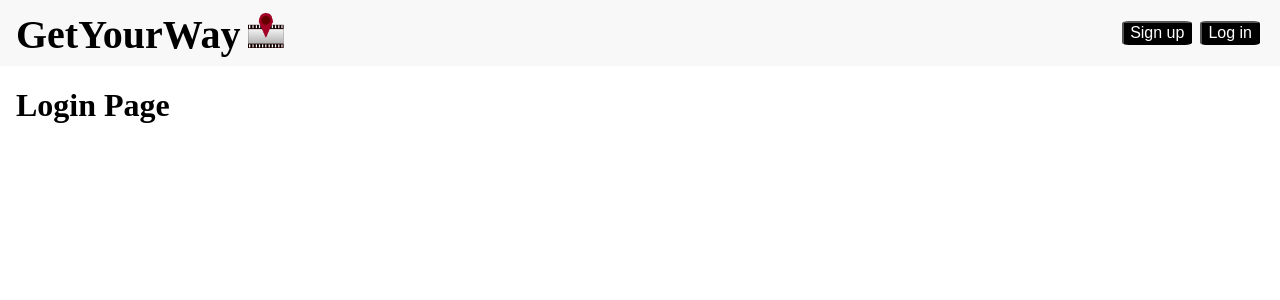
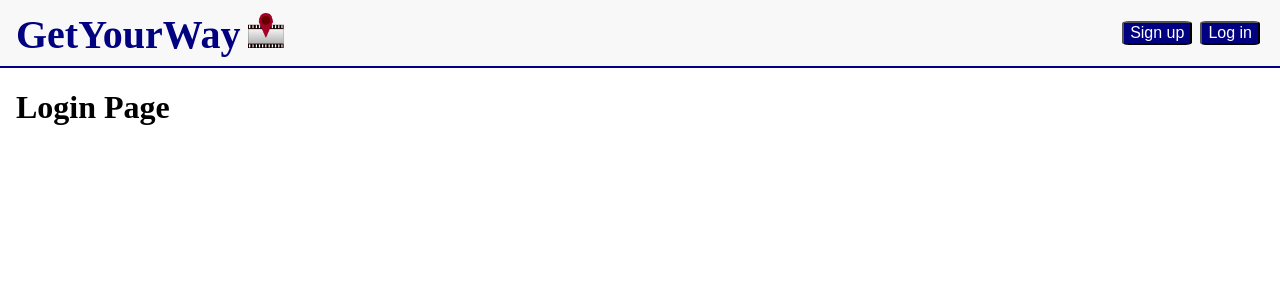
Before and after one commit to AdamJ-Dev/skynet-2, a React (Create React App) app in the folder frontend/: page /login in a window 1280 px wide. Shown: the top 300 px of the page. Built offline with nearby package versions, Linux system fonts and the light colour scheme.

Commit message:
[] navbar restyling again

```diff
--- a/frontend/src/app/components/navbar/index.module.css
+++ b/frontend/src/app/components/navbar/index.module.css
@@ -6,6 +6,7 @@
   justify-content: space-between;
   align-items: center;
   padding: 0.5rem 1rem;
+  border-bottom: 2px solid var(--main-colour);
 }
 
 .navHeadline:hover {
--- a/frontend/src/app/styles/theme.css
+++ b/frontend/src/app/styles/theme.css
@@ -1,5 +1,5 @@
 :root {
-  --main-colour: black;
+  --main-colour: navy;
   --light-colour: #F8F8F8;
   --font: "Arial"
 }
```
